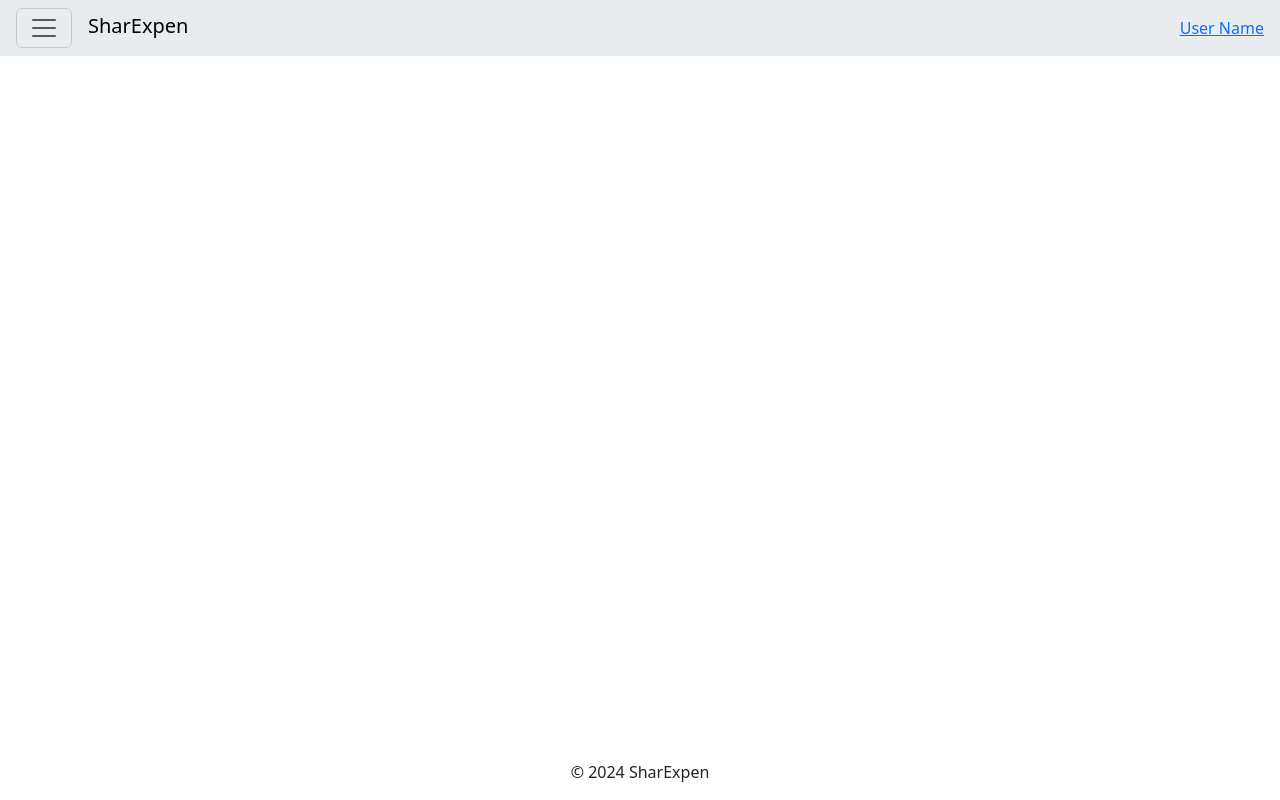
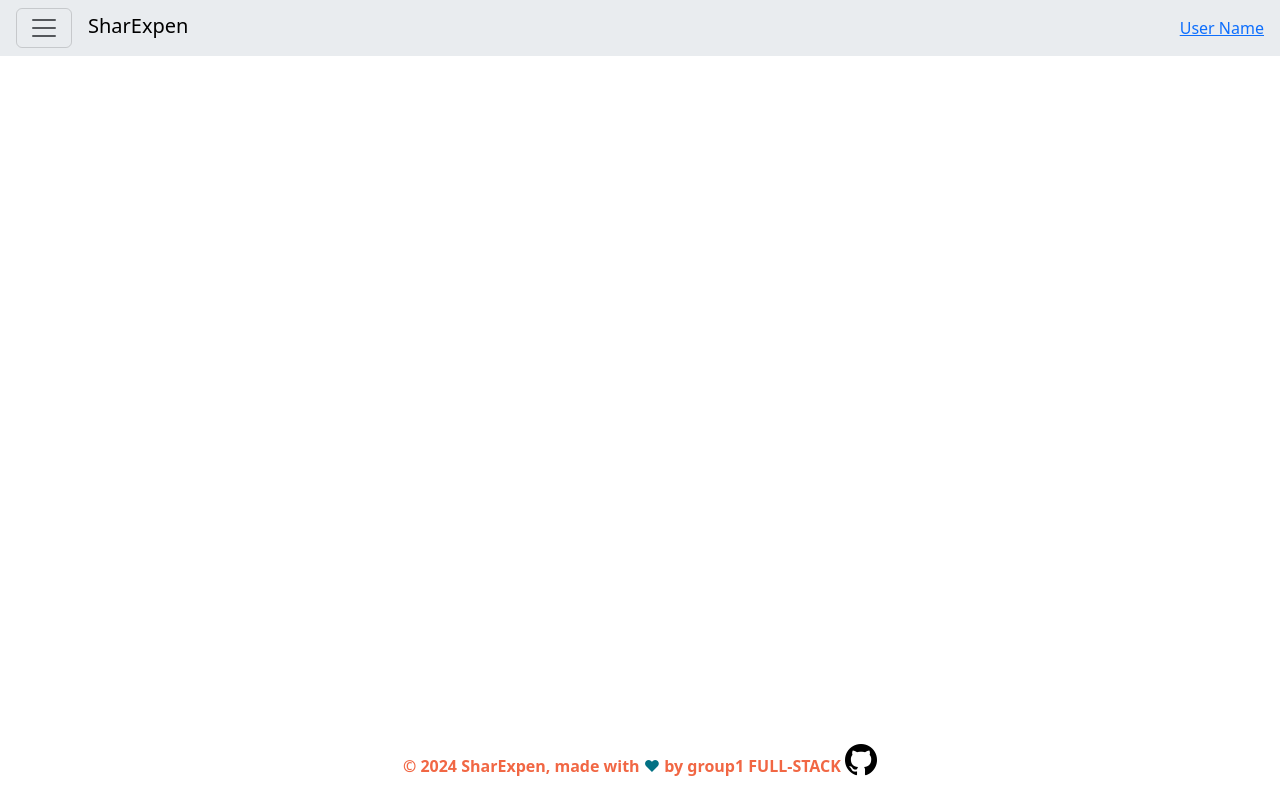
Before and after one commit to matildejb/TFM_front, an Angular app: page / in a window 1280 px wide. Built offline with nearby package versions, Linux system fonts and the light colour scheme.

Commit message:
Icono Github para el footer

```diff
--- a/src/app/components/footer/footer.component.css
+++ b/src/app/components/footer/footer.component.css
@@ -0,0 +1,12 @@
+p {
+    color: #F16744;
+    font-weight: bolder;
+}
+
+.github {
+    color: black;
+    font-size: 2rem;
+}
+.github:hover {
+    color: #027184;
+}
--- a/src/app/components/footer/footer.component.html
+++ b/src/app/components/footer/footer.component.html
@@ -1 +1,6 @@
-<p class="text-center">© 2024 SharExpen</p>
+<p class="text-center">
+    © 2024 SharExpen, made with <span style="color: #027184;">♥</span> by group1 FULL-STACK
+    <a href="https://github.com/Rarmero98/TFM_front" target="_blank">
+        <i class="github bi bi-github"></i>
+    </a>
+</p>
--- a/src/index.html
+++ b/src/index.html
@@ -1,13 +1,18 @@
 <!doctype html>
 <html lang="en">
+
 <head>
   <meta charset="utf-8">
   <title>TFMFront</title>
   <base href="/">
   <meta name="viewport" content="width=device-width, initial-scale=1">
   <link rel="icon" type="image/x-icon" href="favicon.ico">
+  <!--ICON BOOTSTRAP-->
+  <link href="https://cdn.jsdelivr.net/npm/bootstrap-icons@1.10.5/font/bootstrap-icons.css" rel="stylesheet">
 </head>
+
 <body>
   <app-root></app-root>
 </body>
+
 </html>
```
